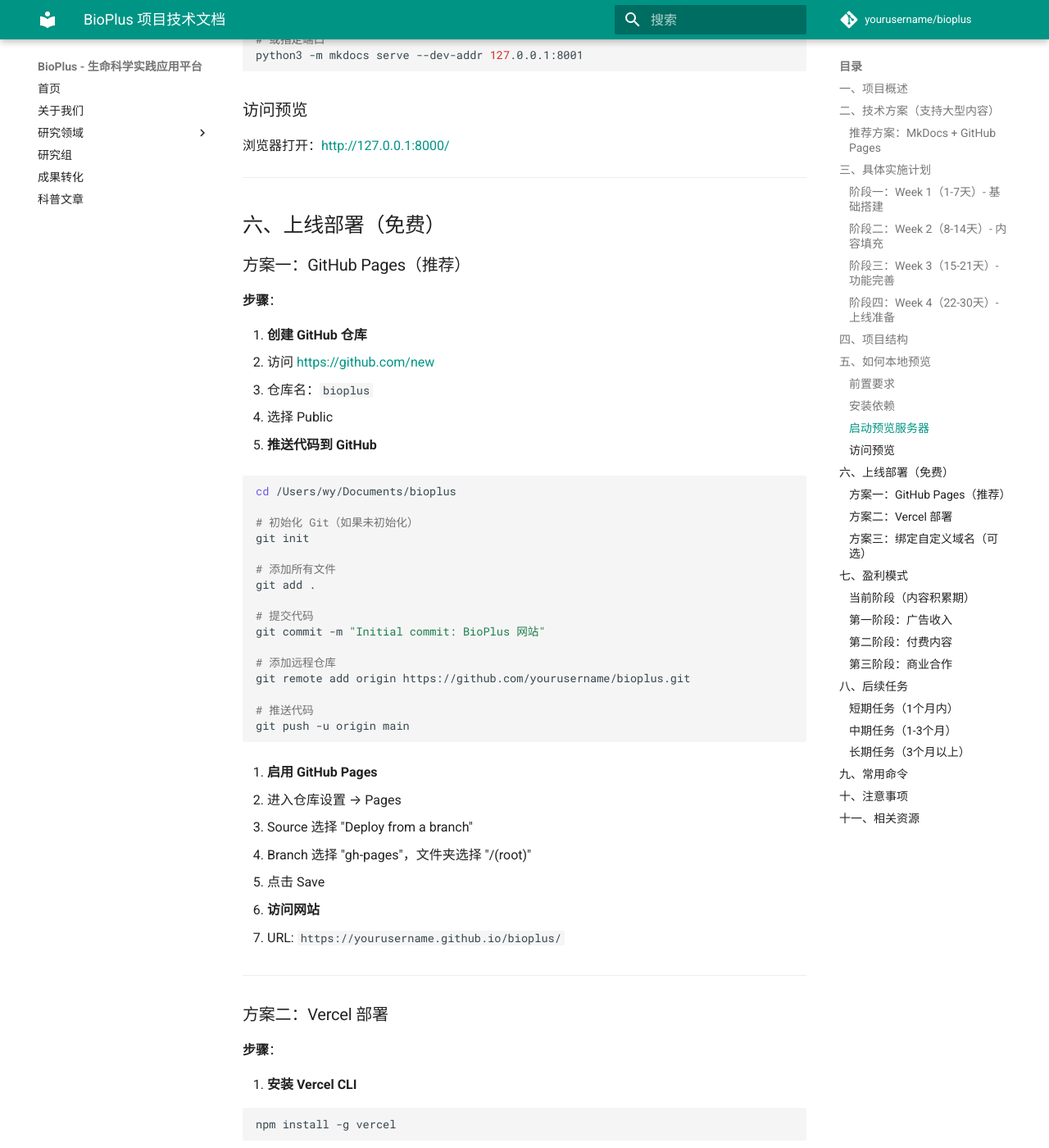
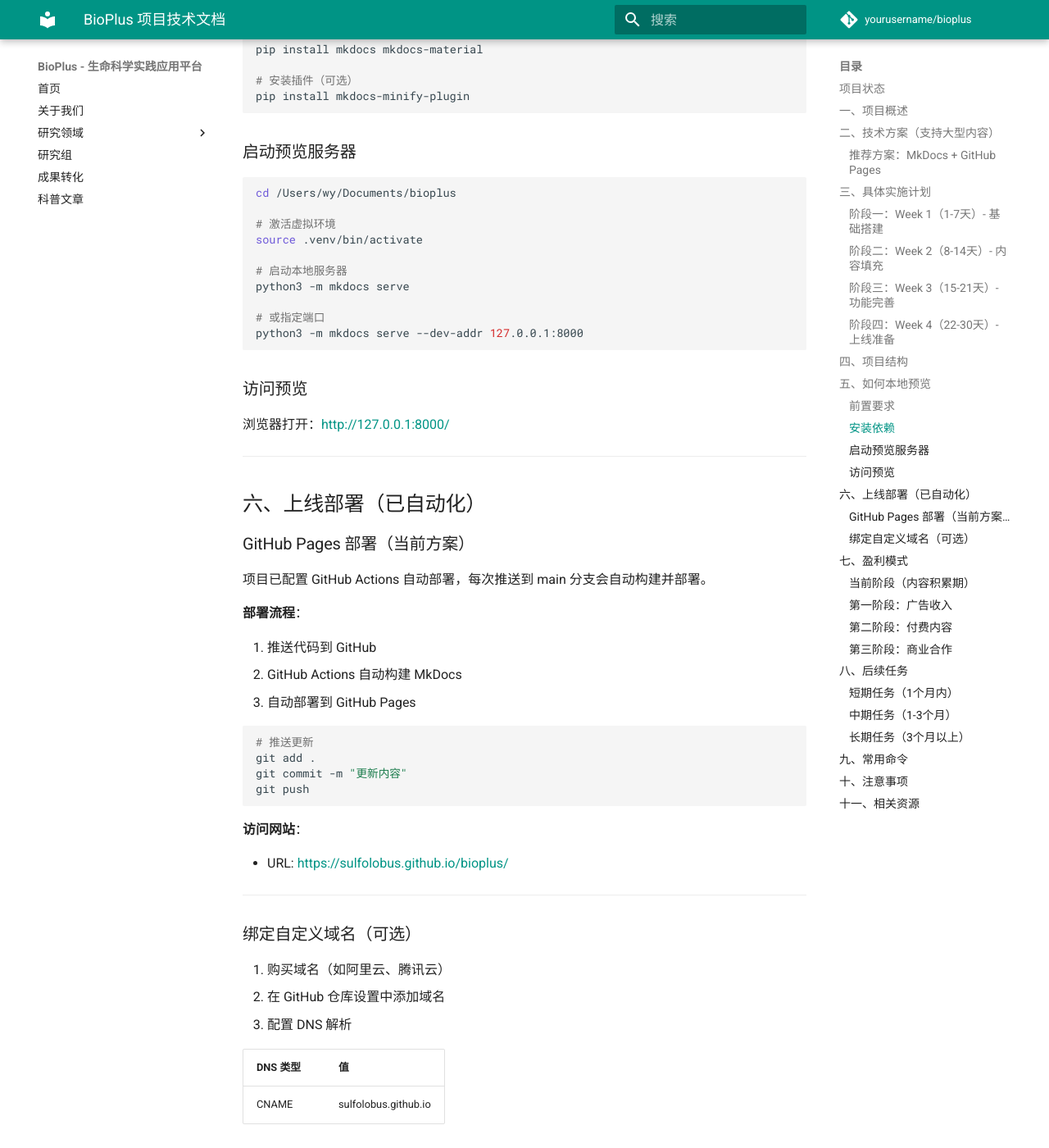
Before and after one commit to sulfolobus/bioplus, an MkDocs documentation site: the page built from docs/PROJECT_DOC.md, in a window 1280 px wide and 1400 px high, scrolled down 2874 px. Shown: the whole window at 82% size. Built offline with MkDocs 1.6.1 and Material for MkDocs 9.7.7, drawn with Linux system fonts in a browser that asks for light colours; comment, search, counter and statistics services are not loaded; some of the changed text lies outside the part shown.

Commit message:
Update PROJECT_DOC.md with deployment status

````diff
--- a/docs/PROJECT_DOC.md
+++ b/docs/PROJECT_DOC.md
@@ -1,11 +1,18 @@
 # BioPlus 项目技术文档
+
+## 项目状态
+
+**上线地址**: https://sulfolobus.github.io/bioplus/
+**GitHub 仓库**: https://github.com/sulfolobus/bioplus
+
+---
 
 ## 一、项目概述
 
 **项目名称**: BioPlus（生-plus）
 **项目定位**: 生命科学实践应用科普平台
 **技术栈**: MkDocs + Material 主题
-**托管平台**: GitHub Pages / Vercel（免费）
+**托管平台**: GitHub Pages（已部署）
 
 ---
 
@@ -101,6 +108,12 @@
 ### 安装依赖
 
 ```bash
+# 创建虚拟环境（推荐）
+python3 -m venv .venv
+
+# 激活虚拟环境
+source .venv/bin/activate
+
 # 安装 MkDocs 和主题
 pip install mkdocs mkdocs-material
 
@@ -113,11 +126,14 @@
 ```bash
 cd /Users/wy/Documents/bioplus
 
+# 激活虚拟环境
+source .venv/bin/activate
+
 # 启动本地服务器
 python3 -m mkdocs serve
 
 # 或指定端口
-python3 -m mkdocs serve --dev-addr 127.0.0.1:8001
+python3 -m mkdocs serve --dev-addr 127.0.0.1:8000
 ```
 
 ### 访问预览
@@ -126,86 +142,40 @@
 
 ---
 
-## 六、上线部署（免费）
+## 六、上线部署（已自动化）
 
-### 方案一：GitHub Pages（推荐）
+### GitHub Pages 部署（当前方案）
 
-**步骤**：
+项目已配置 GitHub Actions 自动部署，每次推送到 main 分支会自动构建并部署。
 
-1. **创建 GitHub 仓库**
-   - 访问 https://github.com/new
-   - 仓库名：`bioplus`
-   - 选择 Public
+**部署流程**：
 
-2. **推送代码到 GitHub**
+1. 推送代码到 GitHub
+2. GitHub Actions 自动构建 MkDocs
+3. 自动部署到 GitHub Pages
 
 ```bash
-cd /Users/wy/Documents/bioplus
-
-# 初始化 Git（如果未初始化）
-git init
-
-# 添加所有文件
+# 推送更新
 git add .
-
-# 提交代码
-git commit -m "Initial commit: BioPlus 网站"
-
-# 添加远程仓库
-git remote add origin https://github.com/yourusername/bioplus.git
-
-# 推送代码
-git push -u origin main
+git commit -m "更新内容"
+git push
 ```
 
-3. **启用 GitHub Pages**
+**访问网站**：
 
-   - 进入仓库设置 → Pages
-   - Source 选择 "Deploy from a branch"
-   - Branch 选择 "gh-pages"，文件夹选择 "/(root)"
-   - 点击 Save
-
-4. **访问网站**
-
-   - URL: `https://yourusername.github.io/bioplus/`
+- URL: https://sulfolobus.github.io/bioplus/
 
 ---
 
-### 方案二：Vercel 部署
-
-**步骤**：
-
-1. **安装 Vercel CLI**
-
-```bash
-npm install -g vercel
-```
-
-2. **部署**
-
-```bash
-cd /Users/wy/Documents/bioplus
-vercel
-```
-
-3. **按照提示操作**
-
-   - 首次需要登录 Vercel 账号
-   - 默认配置即可
-   - 部署完成后获得 URL
-
----
-
-### 方案三：绑定自定义域名（可选）
+### 绑定自定义域名（可选）
 
 1. 购买域名（如阿里云、腾讯云）
-2. 在托管平台添加域名
+2. 在 GitHub 仓库设置中添加域名
 3. 配置 DNS 解析
 
-| 托管平台 | DNS 类型 | 值 |
-|----------|---------|-----|
-| GitHub Pages | CNAME | yourusername.github.io |
-| Vercel | ALIAS | cname.vercel-dns.com |
+| DNS 类型 | 值 |
+|----------|-----|
+| CNAME | sulfolobus.github.io |
 
 ---
 
@@ -296,8 +266,8 @@
 
 - MkDocs 文档：https://www.mkdocs.org/
 - Material 主题：https://squidfunk.github.io/mkdocs-material/
-- GitHub：https://github.com/
-- Vercel：https://vercel.com/
+- GitHub：https://github.com/sulfolobus/bioplus
+- GitHub Actions：https://docs.github.com/en/actions
 
 ---
 
````
